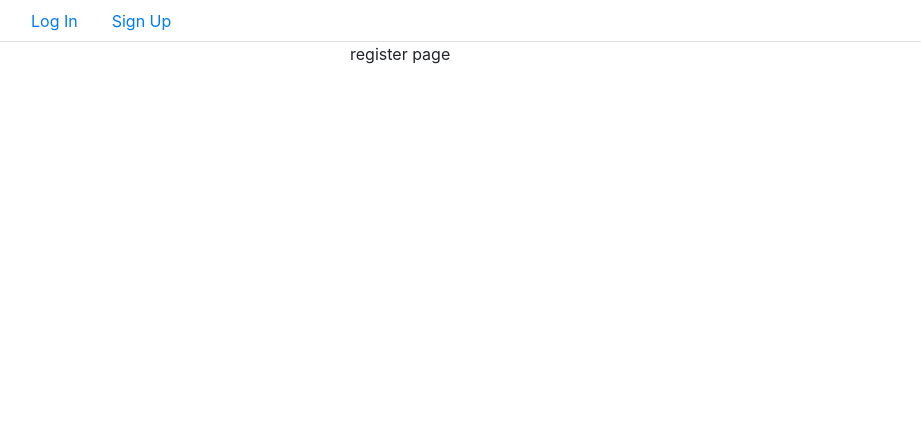
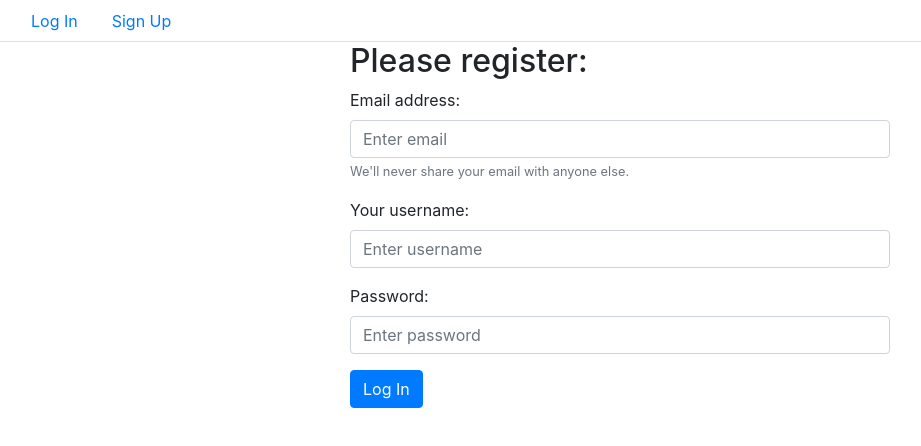
Before and after one commit to michelangelo-prog/wishlist-spa, a Vue app: page /#/register in a window 1280 px wide. Shown: the top 446 px of the page, without its empty margins (20-941 px from the left). Built offline with nearby package versions, Linux system fonts and the light colour scheme.

Commit message:
add registration form

```diff
--- /dev/null
+++ b/src/components/RegistrationForm.vue
@@ -0,0 +1,60 @@
+<template>
+  <div>
+    <h2>Please register:</h2>
+    <b-alert v-if="errorMsg" show variant="danger">{{ errorMsg }}</b-alert>
+    <b-form @submit="onSubmit">
+      <b-form-group
+        id="input-group-1"
+        label="Email address:"
+        label-for="input-1"
+        description="We'll never share your email with anyone else."
+      >
+        <b-form-input
+          id="input-1"
+          v-model="form.email"
+          type="email"
+          required
+          placeholder="Enter email"
+        ></b-form-input>
+      </b-form-group>
+
+      <b-form-group id="input-group-2" label="Your username:" label-for="input-2">
+        <b-form-input id="input-2" v-model="form.username" required placeholder="Enter username"></b-form-input>
+      </b-form-group>
+
+      <b-form-group id="input-group-3" label="Password:" label-for="input-3">
+        <b-form-input
+          id="input-3"
+          v-model="form.password"
+          type="password"
+          required
+          placeholder="Enter password"
+        ></b-form-input>
+      </b-form-group>
+
+      <b-button type="submit" variant="primary">Log In</b-button>
+    </b-form>
+  </div>
+</template>>
+
+<script>
+// import { mapActions } from "vuex";
+
+export default {
+  data() {
+    return {
+      form: {
+        username: "",
+        email: "",
+        password: ""
+      },
+      errorMsg: ""
+    };
+  },
+  methods: {
+    onSubmit() {
+      console.log(this.form);
+    }
+  }
+};
+</script>
--- a/src/views/Register.vue
+++ b/src/views/Register.vue
@@ -1,9 +1,15 @@
 <template>
     <div>
-        register page
+        <RegistrationForm />
     </div>
 </template>
 
 <script>
-export default {};
+import RegistrationForm from "../components/RegistrationForm.vue";
+
+export default {
+    components: {
+        RegistrationForm
+    }
+};
 </script>
```
